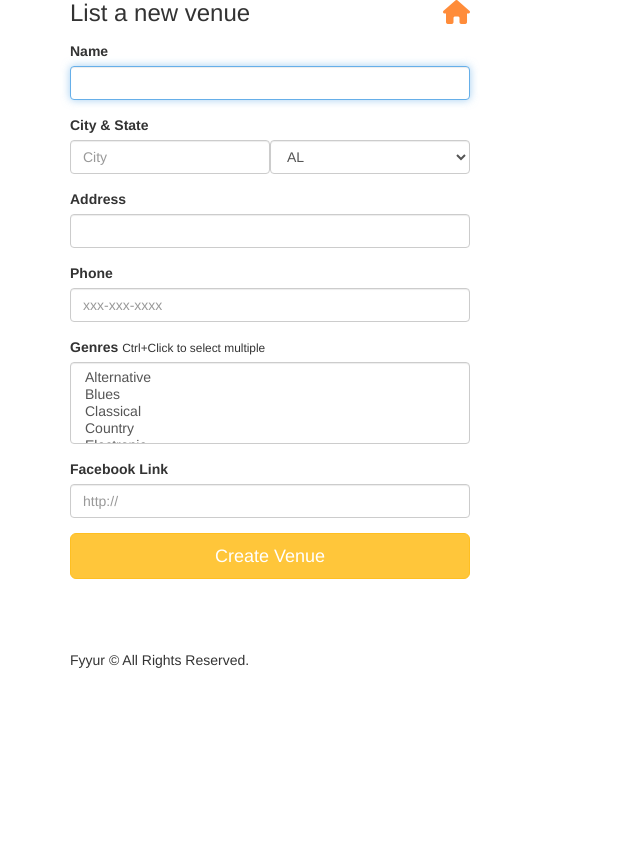
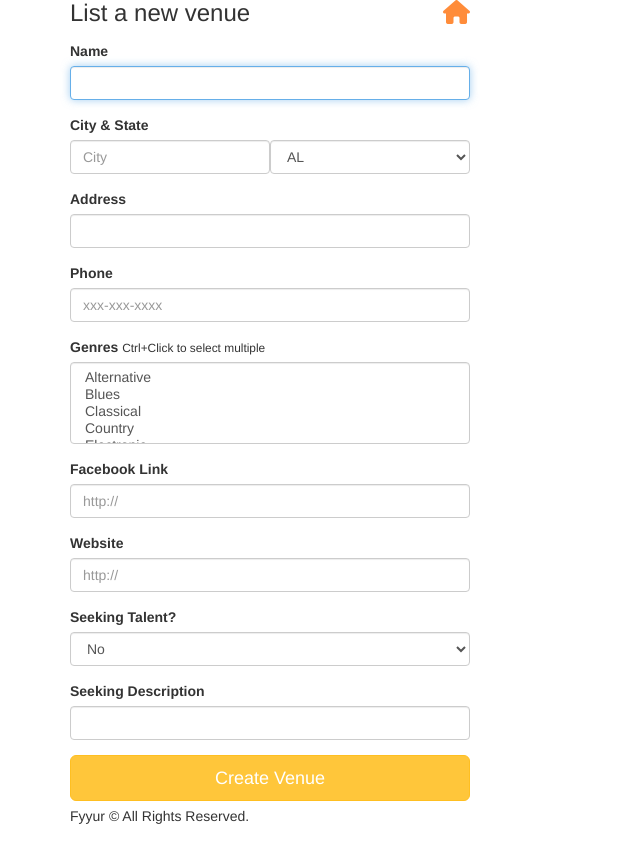
Before and after one commit to ShauravT/fyyur, a Flask app: page /venues/create in a window 1280 px wide. Shown: the part 95-956 px from the top of the page, without its empty margins (0-640 px from the left). Before the commit the page ends 763 px from the top, so only its background shows below. Run offline with Flask 2, Linux system fonts and the light colour scheme; some libraries are stand-ins or nearby versions.

Commit message:
feat: added forms
added seeking talent, venue and discription

```diff
--- a/forms.py
+++ b/forms.py
@@ -1,7 +1,8 @@
 from datetime import datetime
 from flask_wtf import Form
-from wtforms import StringField, SelectField, SelectMultipleField, DateTimeField
-from wtforms.validators import DataRequired, AnyOf, URL
+from wtforms import StringField, SelectField, SelectMultipleField, DateTimeField, ValidationError
+from wtforms.validators import DataRequired, AnyOf, URL, Optional
+import phonenumbers as pn
 
 class ShowForm(Form):
     artist_id = StringField(
@@ -83,10 +84,23 @@ class VenueForm(Form):
         'address', validators=[DataRequired()]
     )
     phone = StringField(
-        'phone'
+        'phone', validators=[DataRequired()]
     )
     image_link = StringField(
-        'image_link'
+        'image_link', validators=[Optional(),URL()]
+    )
+    website= StringField(
+        'website', validators=[Optional(),URL()]
+    )
+    seeking_talent = SelectField(
+        'seeking_talent', validators=[DataRequired()],
+        choices=[
+            ('No','No'),
+            ('Yes','Yes')
+        ]
+    )
+    seeking_description= StringField(
+        'seeking_description', validators=[Optional()]
     )
     genres = SelectMultipleField(
         # TODO implement enum restriction
@@ -182,10 +196,10 @@ class ArtistForm(Form):
     )
     phone = StringField(
         # TODO implement validation logic for state
-        'phone'
+        'phone', validators=[DataRequired()]
     )
     image_link = StringField(
-        'image_link'
+        'image_link', validators=[Optional(), URL()]
     )
     genres = SelectMultipleField(
         # TODO implement enum restriction
@@ -216,5 +230,13 @@ class ArtistForm(Form):
         # TODO implement enum restriction
         'facebook_link', validators=[URL()]
     )
-
-# TODO IMPLEMENT NEW ARTIST FORM AND NEW SHOW FORM
+    seeking_venue = SelectField(
+        'seeking_venue', validators=[DataRequired()],
+        choices=[
+            ('No','No'),
+            ('Yes','Yes')
+        ]
+    )
+    seeking_description= StringField(
+        'seeking_description', validators=[Optional()]
+    )
--- a/templates/forms/new_venue.html
+++ b/templates/forms/new_venue.html
@@ -24,8 +24,8 @@
         {{ form.address(class_ = 'form-control', autofocus = true) }}
       </div>
       <div class="form-group">
-          <label for="phone">Phone</label>
-          {{ form.phone(class_ = 'form-control', placeholder='xxx-xxx-xxxx', autofocus = true) }}
+        <label for="phone">Phone</label>
+        {{ form.phone(class_ = 'form-control', placeholder='xxx-xxx-xxxx', autofocus = true) }}
         </div>
       <div class="form-group">
         <label for="genres">Genres</label>
@@ -33,9 +33,21 @@
         {{ form.genres(class_ = 'form-control', placeholder='Genres, separated by commas', autofocus = true) }}
       </div>
       <div class="form-group">
-          <label for="facebook_link">Facebook Link</label>
-          {{ form.facebook_link(class_ = 'form-control', placeholder='http://', autofocus = true) }}
+        <label for="facebook_link">Facebook Link</label>
+        {{ form.facebook_link(class_ = 'form-control', placeholder='http://', autofocus = true) }}
         </div>
+      <div class="form-group">
+        <label for="website">Website</label>
+        {{ form.website(class_ = 'form-control', placeholder='http://', autofocus = true)}}
+      </div>
+      <div class="form-group">
+        <label for="seeking_talent">Seeking Talent?</label>
+        {{ form.seeking_talent(class_='form-control', autofocus = true)}}
+      </div>
+      <div class="form-group">
+        <label for="seeking_description">Seeking Description</label>
+          {{ form.seeking_description(class_='form-control', autofocus = true)}}
+      </div>
       <input type="submit" value="Create Venue" class="btn btn-primary btn-lg btn-block">
     </form>
   </div>
```
Also changed, not shown: templates/forms/new_artist.html (+9 -1 lines).
